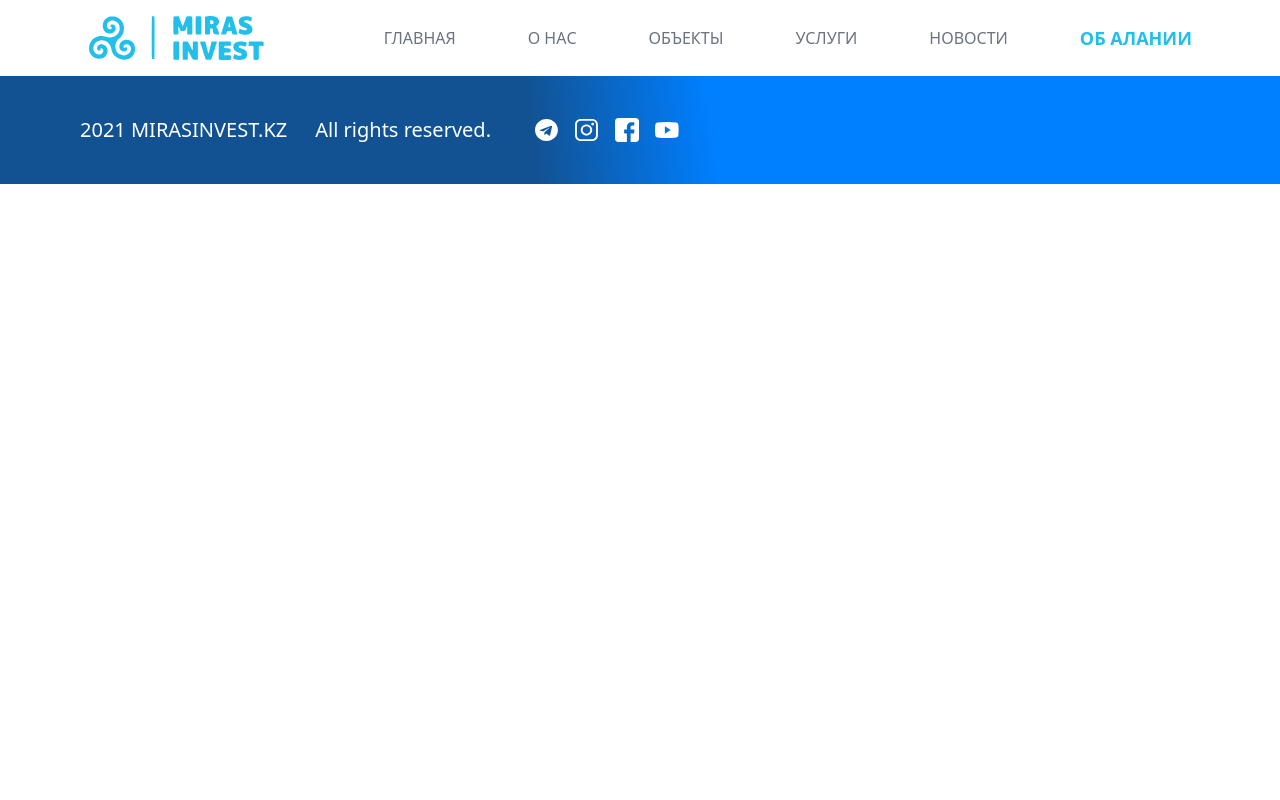
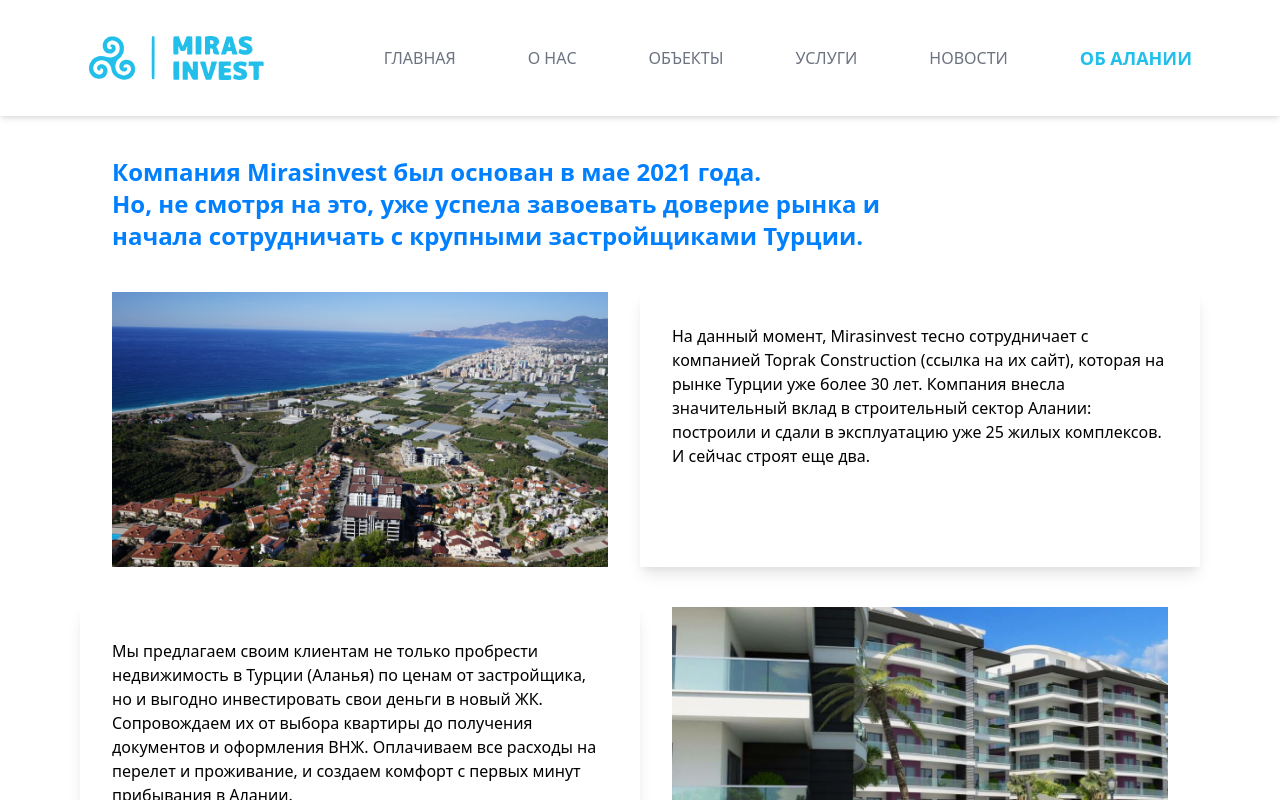
Before and after one commit to AdiletBekmuratov/miras-invest, a React (Vite) app: page /about in a window 1280 px wide. Shown: the top 800 px of the page. Built offline with nearby package versions, Linux system fonts and the light colour scheme.

Commit message:
About page

```diff
--- a/src/components/Header.jsx
+++ b/src/components/Header.jsx
@@ -6,7 +6,7 @@ import Logo from '/images/logo.svg'
 const Header = () => {
 
 	return (
-		<nav className="bg-white shadow-md">
+		<nav className="bg-white shadow-md z-50 p-5 sticky top-0">
 			<div className="max-w-6xl mx-auto px-4">
 				<div className="flex justify-between">
 					<div className="flex space-x-7">
@@ -17,7 +17,7 @@ const Header = () => {
 						</div>
 					</div>
 
-					<div className="hidden md:flex items-center lg:space-x-14 sm:space-x-4">
+					<div className="hidden md:flex items-center lg:space-x-14 md:space-x-7 sm:space-x-4">
 						<NavLink to='/' className="py-4 px-2 text-gray-500 uppercase hover:text-lightBlue transition duration-300">Главная</NavLink>
 						<NavLink to='/about' className="py-4 px-2 text-gray-500 uppercase hover:text-lightBlue transition duration-300">О нас</NavLink>
 						<NavLink to='/' className="py-4 px-2 text-gray-500 uppercase hover:text-lightBlue transition duration-300">Объекты</NavLink>
--- a/src/pages/About.jsx
+++ b/src/pages/About.jsx
@@ -1,12 +1,42 @@
-import Header from '@/components/Header'
 import React from 'react'
+import Image1 from '/images/about1.png'
+import Image2 from '/images/about2.png'
 
 function About() {
 	return (
-		<div>
-			<Header />
+		<>
+			<main className='bg-white'>
+				<div className='max-w-6xl mx-auto px-4 py-10'>
+					<section>
+						<h1 className='text-hTextBlue text-2xl font-extrabold pl-8 lg:w-[870px]'>
+							Компания Mirasinvest был основан в мае 2021 года.
+							<br />
+							Но, не смотря на это, уже успела завоевать доверие рынка и начала сотрудничать с крупными застройщиками Турции.
+						</h1>
 
-		</div>
+						<div className='grid grid-cols-1 md:grid-cols-2 pt-10 gap-y-10'>
+							<div className='px-8'>
+								<img src={Image1} alt="about1" />
+							</div>
+							<div className='bg-white p-8 shadow-lg'>
+								<p>
+									На данный момент, Mirasinvest тесно сотрудничает с компанией Toprak Construction (ссылка на их сайт), которая на рынке Турции уже более 30 лет. Компания внесла значительный вклад в строительный сектор Алании: построили и сдали в эксплуатацию уже 25 жилых комплексов. И сейчас строят еще два.
+								</p>
+							</div>
+
+							<div className='bg-white p-8 shadow-lg'>
+								<p>
+									Мы предлагаем своим клиентам не только пробрести недвижимость в Турции (Аланья) по ценам от застройщика, но и выгодно инвестировать свои деньги в новый ЖК. Сопровождаем их от выбора квартиры до получения документов и оформления ВНЖ. Оплачиваем все расходы на перелет и проживание, и создаем комфорт с первых минут прибывания в Алании.
+								</p>
+							</div>
+							<div className='px-8'>
+								<img src={Image2} alt="about1" />
+							</div>
+						</div>
+					</section>
+				</div>
+			</main>
+		</>
 	)
 }
 
--- a/src/pages/Home.jsx
+++ b/src/pages/Home.jsx
@@ -1,12 +1,16 @@
 import React from 'react';
-import Header from '@/components/Header';
 
 export default function Home() {
-  return (
-    <>
-      <main>
-
-      </main>
-    </>
-  );
+	return (
+		<>
+			<main className='bg-white'>
+				<section>
+					<h1 className='text-darkerBlue text-xl'>
+						Компания Mirasinvest был основан в мае 2021 года.
+						Но, не смотря на это, уже успела завоевать доверие рынка и начала сотрудничать с крупными застройщиками Турции.
+					</h1>
+				</section>
+			</main>
+		</>
+	);
 }
--- a/src/routes/Routes.jsx
+++ b/src/routes/Routes.jsx
@@ -4,6 +4,7 @@ import { BrowserRouter as Router, Route, Switch } from 'react-router-dom';
 import Home from '@/pages/Home';
 import Header from '@/components/Header';
 import Footer from '@/components/Footer';
+import About from '@/pages/About';
 
 export default function Routes() {
   return (
@@ -12,6 +13,7 @@ export default function Routes() {
 
       <Switch>
         <Route exact path='/' component={Home} />
+				<Route exact path='/about' component={About} />
       </Switch>
 
 			<Footer />
--- a/tailwind.config.js
+++ b/tailwind.config.js
@@ -17,6 +17,7 @@ module.exports = {
         dark: '#333333',
 				lightBlue: '#22BFEA',
 				darkerBlue: '#0AAAC0',
+				hTextBlue: '#0080FF',
       },
     },
   },
```
Also changed, not shown: public/images/about1.png (added), public/images/about2.png (added).
